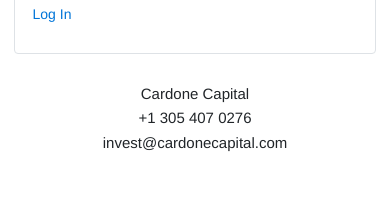
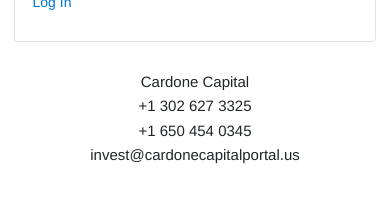
Before and after one commit to Kushams/Cardone-Capital, a Next.js app: page /investor/set-password in a window 390 px wide. Shown: the part 480-682 px from the top of the page. Built offline with nearby package versions, Linux system fonts and the light colour scheme; no server answers.

Commit message:
Update firm contacts: phones +1 302 627 3325 / +1 650 454 0345, email invest@cardonecapitalportal.us

```diff
--- a/src/app/investor/(app)/contact_us/page.tsx
+++ b/src/app/investor/(app)/contact_us/page.tsx
@@ -12,6 +12,7 @@ export default function ContactUs() {
       <section className="card p-6 space-y-2">
         <p className="font-bold text-lg">Cardone Capital</p>
         <p><a href={`tel:${FIRM.phone.replace(/\s/g, "")}`}>{FIRM.phone}</a></p>
+        <p><a href={`tel:${FIRM.phone2.replace(/\s/g, "")}`}>{FIRM.phone2}</a></p>
         <p><a href={`mailto:${FIRM.email}`}>{FIRM.email}</a></p>
         <p><a href={FIRM.site} target="_blank" rel="noreferrer">{FIRM.site}</a></p>
         <hr className="hair border-t my-4" />
--- a/src/app/investor/(app)/investments/page.tsx
+++ b/src/app/investor/(app)/investments/page.tsx
@@ -12,7 +12,7 @@ import SortableTable, { type Row } from "@/components/SortableTable";
 import { RecentCard } from "@/components/OfferingBits";
 
 export const metadata: Metadata = { title: pageTitle("Dashboard") };
-const REFER = "mailto:?subject=Cardone%20Capital&body=" + encodeURIComponent("Take a look at Cardone Capital: https://cardonecapital.com/\n\nQuestions? Contact the team at +1 305 407 0276 or invest@cardonecapital.com.");
+const REFER = "mailto:?subject=Cardone%20Capital&body=" + encodeURIComponent("Take a look at Cardone Capital: https://cardonecapital.com/\n\nQuestions? Contact the team at +1 302 627 3325 or +1 650 454 0345, or email invest@cardonecapitalportal.us.");
 
 export default async function Dashboard() {
   const u = await requireUser("/investor/investments");
--- a/src/app/investor/login/page.tsx
+++ b/src/app/investor/login/page.tsx
@@ -23,7 +23,7 @@ export default async function LoginPage({ searchParams }: { searchParams: Promis
         </div>
       </main>
       <footer className="text-center text-[15px] leading-7 pb-12 sm:pb-10 pt-4">
-        <div>{FIRM.name}</div><div>{FIRM.phone}</div><div>{FIRM.email}</div>
+        <div>{FIRM.name}</div><div>{FIRM.phone}</div><div>{FIRM.phone2}</div><div>{FIRM.email}</div>
       </footer>
     </div>
   );
--- a/src/components/AuthCard.tsx
+++ b/src/components/AuthCard.tsx
@@ -8,7 +8,7 @@ export default function AuthCard({ title, children }: { title: string; children:
         <h1 className="text-[21px] font-light text-center mt-9">{title}</h1>
         {children}
       </div>
-      <footer className="mt-8 text-center text-[15px] leading-7"><div>{FIRM.name}</div><div>{FIRM.phone}</div><div>{FIRM.email}</div></footer>
+      <footer className="mt-8 text-center text-[15px] leading-7"><div>{FIRM.name}</div><div>{FIRM.phone}</div><div>{FIRM.phone2}</div><div>{FIRM.email}</div></footer>
     </div>
   );
 }
--- a/src/lib/nav.ts
+++ b/src/lib/nav.ts
@@ -8,5 +8,5 @@ export const NAV = [
   { href: "/investor/settings/profile", label: "My Profile", match: /^\/investor\/settings/ },
 ] as const;
 export const KNOWLEDGE_BASE_URL = "https://cardonecapital.com/";
-export const FIRM = { name: "Cardone Capital", phone: "+1 305 407 0276", email: "invest@cardonecapital.com", site: "https://cardonecapital.com/", addr1: "18851 NE 29th Ave Suite 1000", addr2: "Aventura, FL 33180" };
+export const FIRM = { name: "Cardone Capital", phone: "+1 302 627 3325", phone2: "+1 650 454 0345", email: "invest@cardonecapitalportal.us", site: "https://cardonecapital.com/", addr1: "18851 NE 29th Ave Suite 1000", addr2: "Aventura, FL 33180" };
 export const pageTitle = (p: string) => `${p} | Cardone Capital | Investor Portal`;
```
